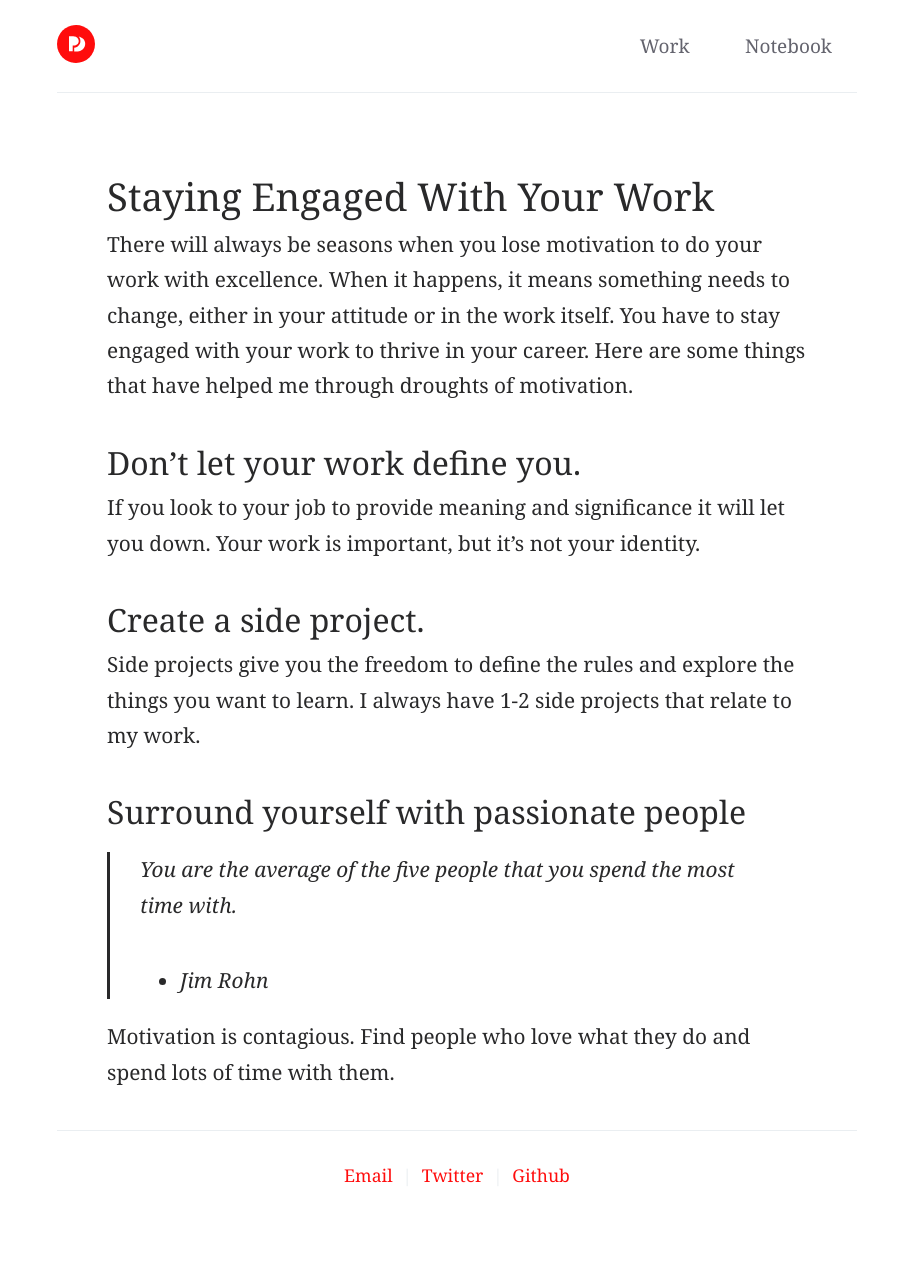
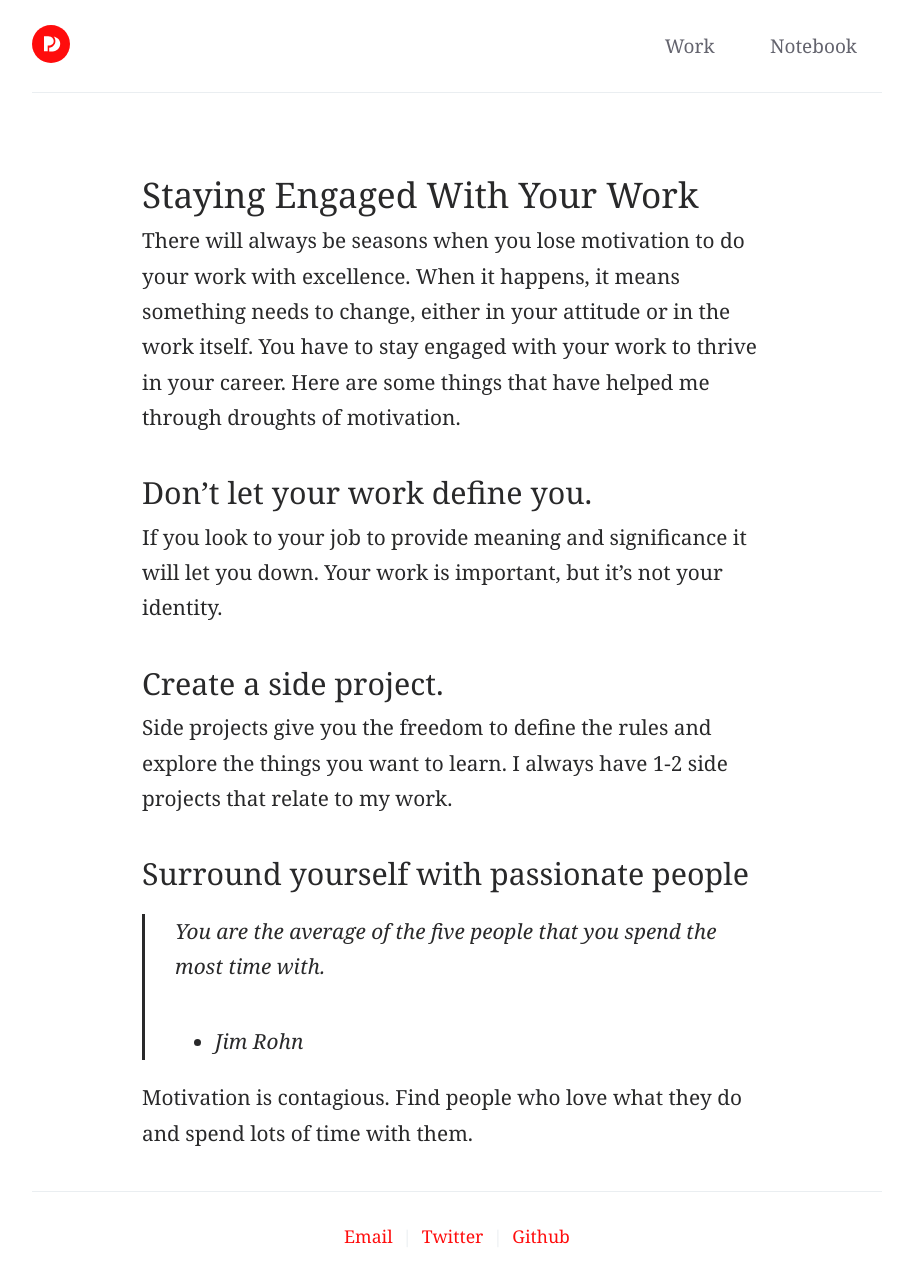
Before and after one commit to zhenghaohe/philipcdavis.github.io, a Jekyll site: the page built from _posts/2014-07-30-Staying-Engaged.md, in a window 1280 px wide. Shown: the whole page, without its empty margins (183-1096 px from the left). Built offline with Jekyll 4.4.1, drawn with Linux system fonts in a browser that asks for light colours; before the commit the page ends 1221 px from its top, so only the background shows below that.

Commit message:
Improved grid and type

```diff
--- a/_sass/components/_grid.scss
+++ b/_sass/components/_grid.scss
@@ -1,11 +1,11 @@
 .container {
-  max-width: 800px;
+  max-width: 850px;
   width: 90%;
   margin: 0 auto;
 }
 
 .container-small {
-  max-width: 700px;
+  max-width: 630px;
   width: 100%;
   margin: 0 auto;
 }
--- a/_sass/components/_type.scss
+++ b/_sass/components/_type.scss
@@ -14,6 +14,7 @@ h6 { font-size: .9rem; }
 
 p, ul, li, blockquote {
   font-size: 1.1rem;
+  -webkit-font-smoothing: antialiased;
 }
 
 li {
@@ -38,9 +39,9 @@ blockquote {
 
 
 @media (min-width: 800px) {
-  h1 { font-size: 2.4rem; }
-  h2 { font-size: 2rem; }
-  h3 { font-size: 1.8rem; }
+  h1 { font-size: 2.2rem; }
+  h2 { font-size: 1.9rem; }
+  h3 { font-size: 1.7rem; }
   h4 { font-size: 1.5rem; }
   h5 { font-size: 1.4rem; }
   h6 { font-size: 1.3rem; }
```
